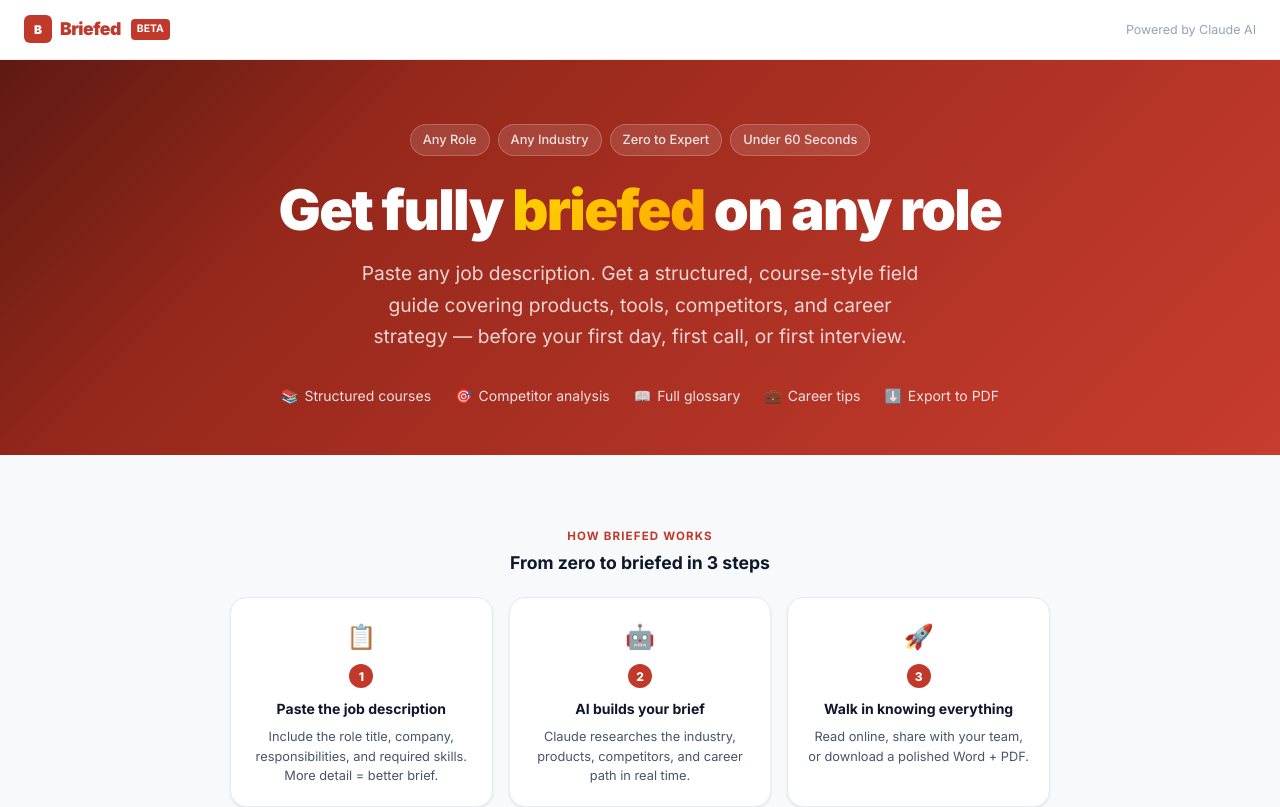
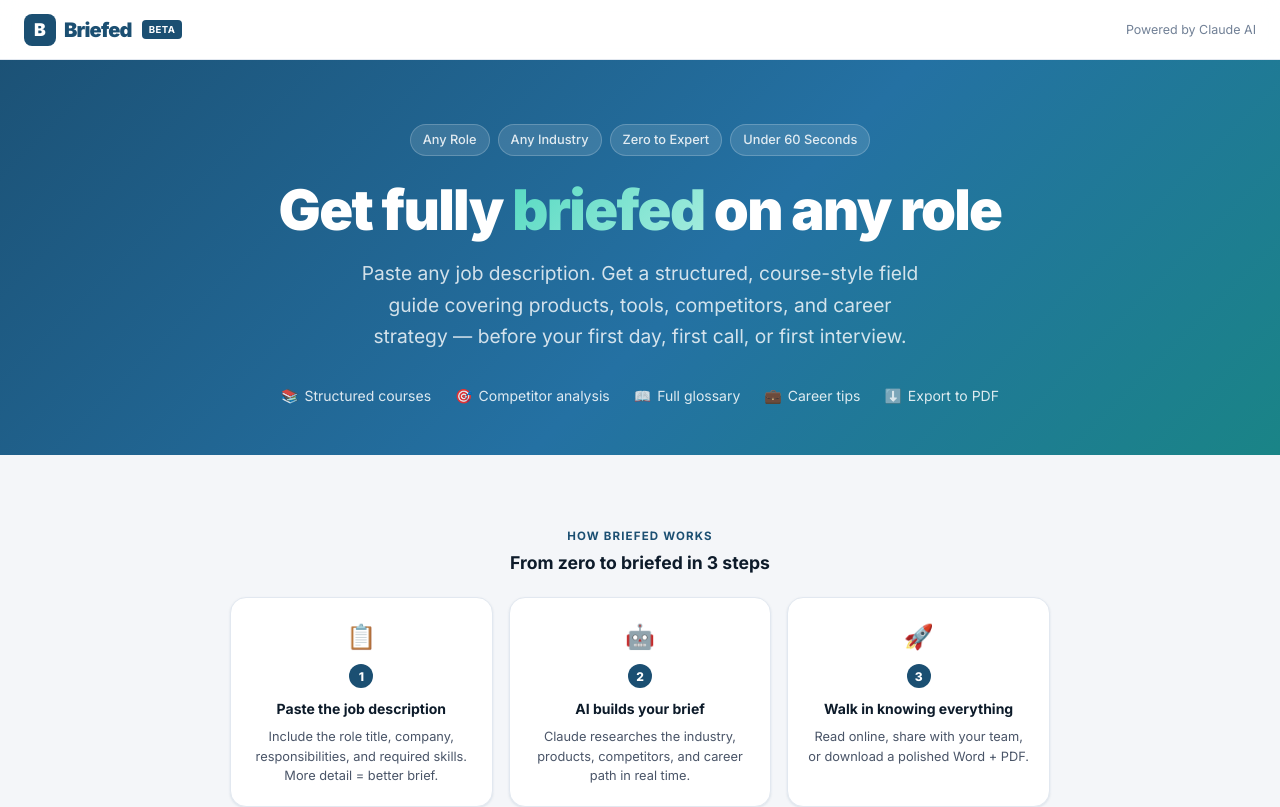
Before and after one commit to BrainBloomsUS/Briefed, a Next.js app: page / in a window 1280 px wide. Shown: the top 807 px of the page. Built offline with nearby package versions, Linux system fonts and the light colour scheme.

Commit message:
Add files via upload

```diff
--- a/app/globals.css
+++ b/app/globals.css
@@ -4,41 +4,47 @@
 :root {
   --font: var(--font-inter), -apple-system, BlinkMacSystemFont, 'Segoe UI', sans-serif;
 
-  /* Brand */
-  --brand: #C0392B;
-  --brand-dark: #96281B;
-  --brand-light: #FADBD8;
-  --brand-faint: #FEF9F9;
+  /* Brand — deep navy/teal: trust, calm, professional */
+  --brand: #1B4F72;
+  --brand-dark: #154360;
+  --brand-mid: #2471A3;
+  --brand-light: #D6EAF8;
+  --brand-faint: #EBF5FB;
+
+  /* Accent — warm teal for CTAs and highlights */
+  --accent: #148F77;
+  --accent-dark: #0E6655;
+  --accent-light: #D5F5E3;
 
   /* Neutrals */
-  --bg: #F8F9FB;
+  --bg: #F4F6F9;
   --surface: #FFFFFF;
   --surface-raised: #FFFFFF;
-  --border: #E8ECF0;
-  --border-strong: #D1D5DB;
+  --border: #E2E8F0;
+  --border-strong: #CBD5E0;
 
   /* Text */
-  --text-primary: #0F172A;
-  --text-secondary: #475569;
-  --text-tertiary: #94A3B8;
+  --text-primary: #0D1B2A;
+  --text-secondary: #4A5568;
+  --text-tertiary: #718096;
   --text-inverse: #FFFFFF;
 
-  /* Accents */
-  --blue: #1E3A5F;
-  --blue-mid: #2563EB;
-  --blue-light: #EFF6FF;
-  --green: #16A34A;
-  --green-light: #F0FDF4;
-  --amber: #D97706;
-  --amber-light: #FFFBEB;
-  --purple: #7C3AED;
-  --purple-light: #F5F3FF;
+  /* Semantic */
+  --blue: #1B4F72;
+  --blue-mid: #2471A3;
+  --blue-light: #EBF5FB;
+  --green: #148F77;
+  --green-light: #D5F5E3;
+  --amber: #B7770D;
+  --amber-light: #FEF9E7;
+  --purple: #6C3483;
+  --purple-light: #F4ECF7;
 
   /* Shadows */
-  --shadow-sm: 0 1px 3px rgba(0,0,0,0.06), 0 1px 2px rgba(0,0,0,0.04);
-  --shadow-md: 0 4px 16px rgba(0,0,0,0.08), 0 2px 6px rgba(0,0,0,0.04);
-  --shadow-lg: 0 12px 40px rgba(0,0,0,0.10), 0 4px 12px rgba(0,0,0,0.06);
-  --shadow-xl: 0 24px 64px rgba(0,0,0,0.12), 0 8px 20px rgba(0,0,0,0.06);
+  --shadow-sm: 0 1px 3px rgba(27,79,114,0.08), 0 1px 2px rgba(27,79,114,0.04);
+  --shadow-md: 0 4px 16px rgba(27,79,114,0.10), 0 2px 6px rgba(27,79,114,0.05);
+  --shadow-lg: 0 12px 40px rgba(27,79,114,0.12), 0 4px 12px rgba(27,79,114,0.06);
+  --shadow-xl: 0 24px 64px rgba(27,79,114,0.14), 0 8px 20px rgba(27,79,114,0.07);
 
   /* Radius */
   --r-sm: 6px;
@@ -152,14 +158,14 @@ h1, h2, h3, h4, h5 { font-weight: 700; line-height: 1.2; color: var(--text-prima
 .btn:disabled { opacity: 0.5; cursor: not-allowed; transform: none !important; }
 
 .btn-primary {
-  background: var(--brand);
+  background: var(--accent);
   color: white;
   padding: 12px 24px;
-  box-shadow: 0 2px 8px rgba(192, 57, 43, 0.3);
+  box-shadow: 0 2px 8px rgba(20, 143, 119, 0.3);
 }
 .btn-primary:hover:not(:disabled) {
-  background: var(--brand-dark);
-  box-shadow: 0 4px 16px rgba(192, 57, 43, 0.4);
+  background: var(--accent-dark);
+  box-shadow: 0 4px 16px rgba(20, 143, 119, 0.4);
   transform: translateY(-1px);
 }
 .btn-primary:active:not(:disabled) { transform: translateY(0); }
@@ -215,7 +221,7 @@ h1, h2, h3, h4, h5 { font-weight: 700; line-height: 1.2; color: var(--text-prima
   border-radius: var(--r-full);
   background: var(--brand-light);
   color: var(--brand-dark);
-  border: 1px solid rgba(192,57,43,0.2);
+  border: 1px solid rgba(27,79,114,0.2);
 }
 
 /* ── Data table ───────────────────────────────────────────── */
@@ -277,7 +283,7 @@ h1, h2, h3, h4, h5 { font-weight: 700; line-height: 1.2; color: var(--text-prima
 }
 .input:focus, .select:focus, textarea.input:focus {
   border-color: var(--brand);
-  box-shadow: 0 0 0 3px rgba(192, 57, 43, 0.1);
+  box-shadow: 0 0 0 3px rgba(27, 79, 114, 0.12);
 }
 .input { padding: 10px 14px; }
 .select { padding: 10px 14px; appearance: none; cursor: pointer; }
@@ -292,7 +298,7 @@ textarea.input { padding: 12px 14px; resize: vertical; }
 }
 .progress-fill {
   height: 100%;
-  background: linear-gradient(90deg, var(--brand), #E74C3C, var(--brand));
+  background: linear-gradient(90deg, var(--brand), var(--accent), var(--brand));
   background-size: 200% 100%;
   animation: shimmer 1.5s infinite;
   transition: width 0.3s ease;
@@ -314,9 +320,9 @@ textarea.input { padding: 12px 14px; resize: vertical; }
 
 /* ── Hero gradient ────────────────────────────────────────── */
 .hero-gradient {
-  background: linear-gradient(135deg, #1a0808 0%, var(--brand-dark) 30%, var(--brand) 60%, #E74C3C 100%);
+  background: linear-gradient(135deg, #0D1B2A 0%, #1B4F72 35%, #2471A3 65%, #148F77 100%);
   background-size: 200% 200%;
-  animation: gradientShift 8s ease infinite;
+  animation: gradientShift 10s ease infinite;
 }
 
 /* ── Prose content ────────────────────────────────────────── */
@@ -344,7 +350,7 @@ textarea.input { padding: 12px 14px; resize: vertical; }
   font-weight: 800;
   letter-spacing: 0.1em;
   text-transform: uppercase;
-  color: var(--brand);
+  color: var(--brand-mid);
   margin-bottom: 8px;
   padding-bottom: 6px;
   border-bottom: 1.5px solid var(--brand-light);
@@ -399,7 +405,7 @@ textarea.input { padding: 12px 14px; resize: vertical; }
   transition: box-shadow var(--t-base), border-color var(--t-base);
 }
 .course-card:hover { box-shadow: var(--shadow-md); }
-.course-card.open { border-color: rgba(192, 57, 43, 0.25); box-shadow: var(--shadow-md); }
+.course-card.open { border-color: rgba(27, 79, 114, 0.25); box-shadow: var(--shadow-md); }
 
 .course-header {
   display: flex;
--- a/app/page.tsx
+++ b/app/page.tsx
@@ -139,7 +139,7 @@ function SectionBlock({ section }: { section: GuideSection }) {
 // ── Course card ───────────────────────────────────────────────
 function CourseCard({ course, index, defaultOpen }: { course: GuideCourse; index: number; defaultOpen?: boolean }) {
   const [open, setOpen] = useState(defaultOpen ?? false)
-  const colors = ['#C0392B','#1A5276','#16A34A','#D97706','#7C3AED','#0891B2','#BE185D','#D97706','#059669','#7C3AED','#1D4ED8','#B45309']
+  const colors = ['#1B4F72','#148F77','#1A5276','#7D6608','#6C3483','#0E6655','#1F618D','#B7770D','#117A65','#5B2C6F','#154360','#784212']
   const color = colors[index % colors.length]
 
   return (
@@ -510,13 +510,13 @@ function Nav() {
   return (
     <nav className="nav">
       <div style={{ display: 'flex', alignItems: 'center', gap: 8, flex: 1 }}>
-        <div style={{ width: 28, height: 28, background: 'var(--brand)', borderRadius: 6, display: 'flex', alignItems: 'center', justifyContent: 'center' }}>
-          <span style={{ color: 'white', fontWeight: 900, fontSize: '0.75rem', letterSpacing: '-0.02em' }}>B</span>
+        <div style={{ width: 32, height: 32, background: 'var(--brand)', borderRadius: 8, display: 'flex', alignItems: 'center', justifyContent: 'center', flexShrink: 0 }}>
+          <span style={{ color: 'white', fontWeight: 900, fontSize: '1.1rem', lineHeight: 1 }}>B</span>
         </div>
-        <span style={{ fontWeight: 900, fontSize: '1.1rem', color: 'var(--brand)', letterSpacing: '-0.03em' }}>
+        <span style={{ fontWeight: 900, fontSize: '1.25rem', color: 'var(--brand)', letterSpacing: '-0.04em' }}>
           Briefed
         </span>
-        <span style={{ fontSize: '0.65rem', fontWeight: 700, background: 'var(--brand)', color: 'white', padding: '2px 6px', borderRadius: 4, marginLeft: 2 }}>BETA</span>
+        <span style={{ fontSize: '0.6rem', fontWeight: 700, background: 'var(--brand)', color: 'white', padding: '2px 7px', borderRadius: 4, marginLeft: 2, letterSpacing: '0.05em' }}>BETA</span>
       </div>
       <div style={{ display: 'flex', gap: 8, alignItems: 'center' }}>
         <span style={{ fontSize: '0.78rem', color: 'var(--text-tertiary)' }}>Powered by Claude AI</span>
@@ -536,7 +536,7 @@ function Hero() {
       </div>
       <h1 style={{ fontSize: 'clamp(2rem, 5vw, 3.5rem)', fontWeight: 900, color: 'white', lineHeight: 1.1, marginBottom: 16, letterSpacing: '-0.03em' }}>
         Get fully
-        <span style={{ background: 'linear-gradient(135deg, #FFD700, #FFA500)', WebkitBackgroundClip: 'text', WebkitTextFillColor: 'transparent', backgroundClip: 'text' }}>
+        <span style={{ background: 'linear-gradient(135deg, #52D9C1, #A8EDDF)', WebkitBackgroundClip: 'text', WebkitTextFillColor: 'transparent', backgroundClip: 'text' }}>
           {' '}briefed{' '}
         </span>
         on any role
@@ -775,14 +775,17 @@ export default function App() {
       </main>
 
       {/* Footer */}
-      <footer style={{ borderTop: '1px solid var(--border)', padding: '24px', textAlign: 'center', background: 'white' }}>
+      <footer style={{ borderTop: '1px solid var(--border)', padding: '28px 24px', textAlign: 'center', background: 'white' }}>
         <div style={{ maxWidth: 600, margin: '0 auto' }}>
-          <div style={{ fontWeight: 900, fontSize: '1rem', color: 'var(--brand)', letterSpacing: '-0.03em', marginBottom: 4 }}>
+          <div style={{ fontWeight: 900, fontSize: '1.1rem', color: 'var(--brand)', letterSpacing: '-0.04em', marginBottom: 6 }}>
             Briefed
           </div>
-          <div style={{ fontSize: '0.78rem', color: 'var(--text-tertiary)', lineHeight: 1.6 }}>
+          <div style={{ fontSize: '0.8rem', color: 'var(--text-secondary)', lineHeight: 1.7, marginBottom: 10 }}>
             Know your role before day one. Built for sales reps, solutions engineers, and anyone preparing for a new role.
-            <br />Powered by <strong>Claude AI</strong> by Anthropic.
+          </div>
+          <div style={{ fontSize: '0.72rem', color: 'var(--text-tertiary)', lineHeight: 1.6, borderTop: '1px solid var(--border)', paddingTop: 12, marginTop: 4 }}>
+            © {new Date().getFullYear()} Brain Blooms LLC · All rights reserved · Briefed is a product of Brain Blooms LLC
+            <br />Powered by <strong style={{ color: 'var(--text-secondary)' }}>Claude AI</strong> by Anthropic
           </div>
         </div>
       </footer>
```
